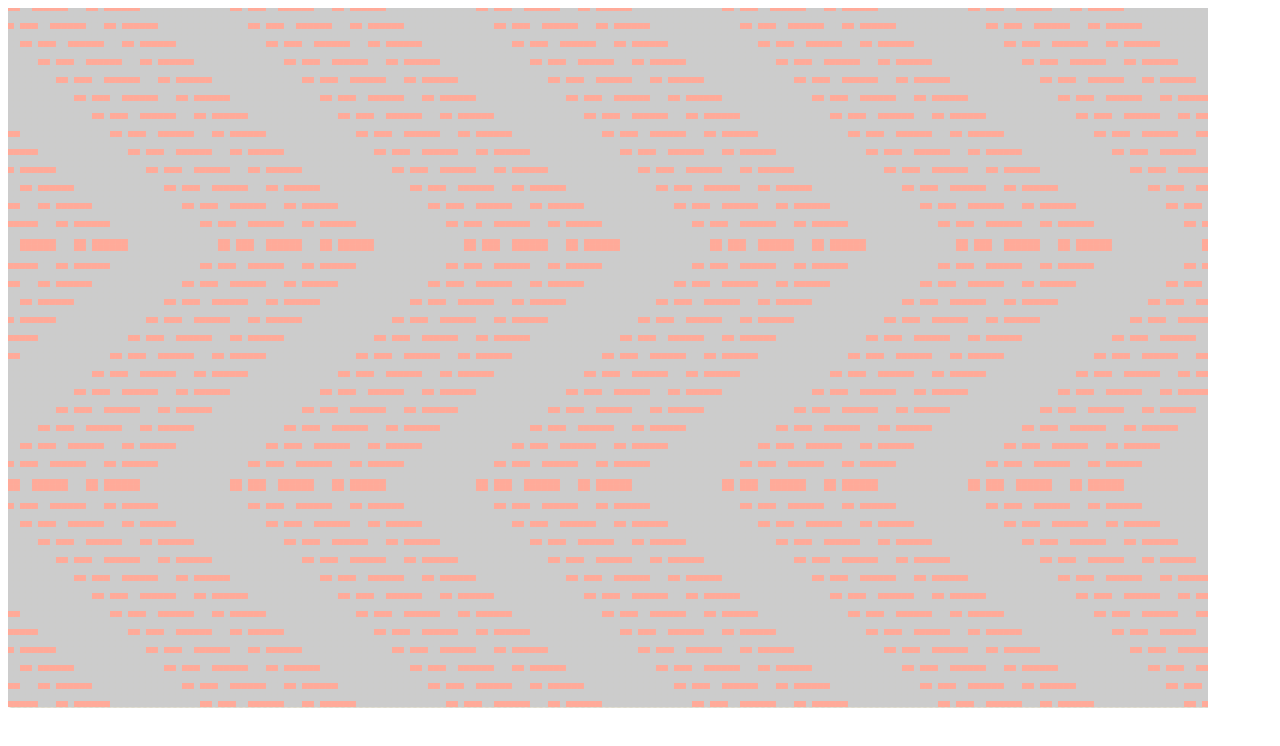
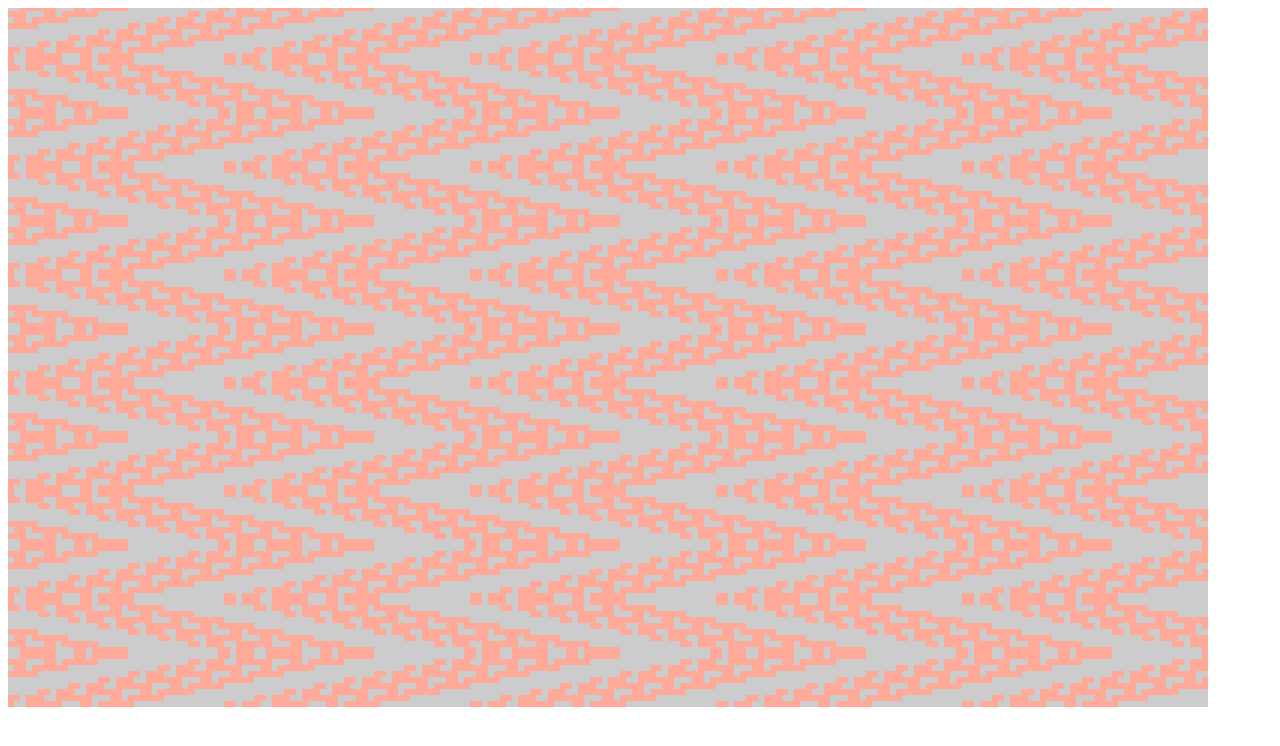
Before and after one commit to iskandr/weave, a plain HTML site: page 001.html in a window 1280 px wide. Drawn offline with Linux system fonts and the light colour scheme.

Commit message:
different patterns of stripes

```diff
--- a/001.html
+++ b/001.html
@@ -27,8 +27,16 @@
 
         function setup() {
             program = makeProgram()
-            offset_series = symmetrize(
-                reverse(arange(program.length, random([1, 2, 3]))))
+            offset_length = randInt(
+                Math.min(program.length / 2),
+                2 * program.length)
+            offset_series = arange(program.length, random([1, 2, 3, 4, 5]));
+            if (randBool()) {
+                offset_series = reverse(offset_series)
+            }
+            if (randBool()) {
+                offset_series = symmetrize(offset_series)
+            }
         }
 
         function draw() {
@@ -44,10 +52,6 @@
                     ctx.beginPath();
                     ctx.moveTo(start_x, start_y);
                     ctx.lineWidth = pixels_per_thread;
-                    ctx.shadowBlur = 3;
-                    ctx.shadowOffsetX = 2;
-                    ctx.shadowOffsetY = 2;
-                    ctx.shadowColor = `hsla(50, 20%, 80%, 1)`
                     const offset = offset_series[j % offset_series.length]
                     const program_element = program[(i + offset) % program.length]
                     ctx.strokeStyle = `hsla(10, ${program_element ? 100 : 0}%, 80%, 1.0)`
--- a/misc.js
+++ b/misc.js
@@ -2,8 +2,8 @@ function arange(n, step=1) {
     // generate an array with entries 0 .. n-1
     length = Math.floor(n / step)
     a = new Array(length)
-    for (let i = 0; i < n; i+= step) {
-        a[i] = i;
+    for (let i = 0; i * step < n; ++i) {
+        a[i] = i * step;
     }
     return a;
 }
--- a/rand.js
+++ b/rand.js
@@ -6,7 +6,7 @@ function randInt(min, max) {
 }
 
 
-function randBool(p) {
+function randBool(p=0.5) {
     return rand() > p
 }
 
```
